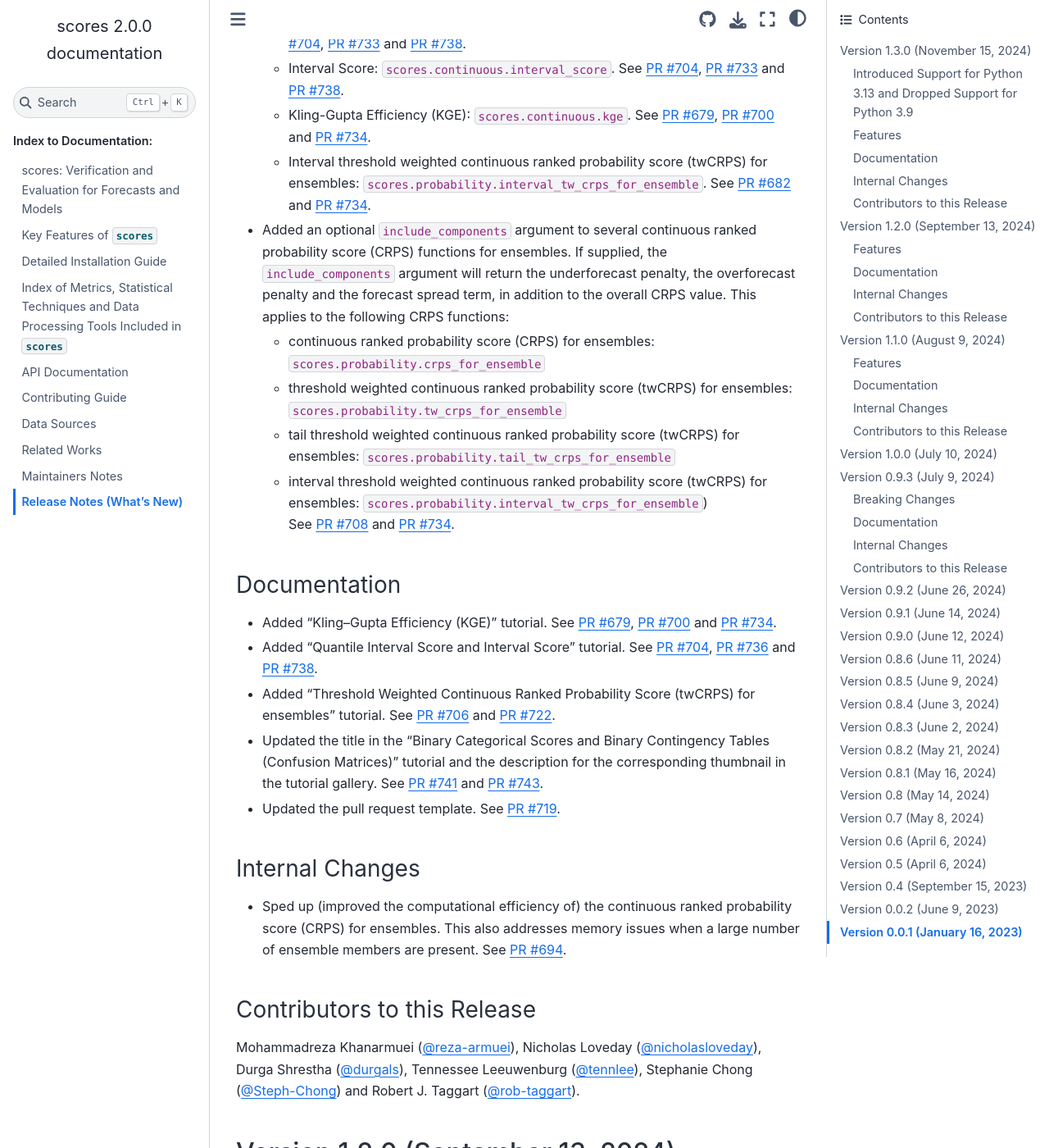
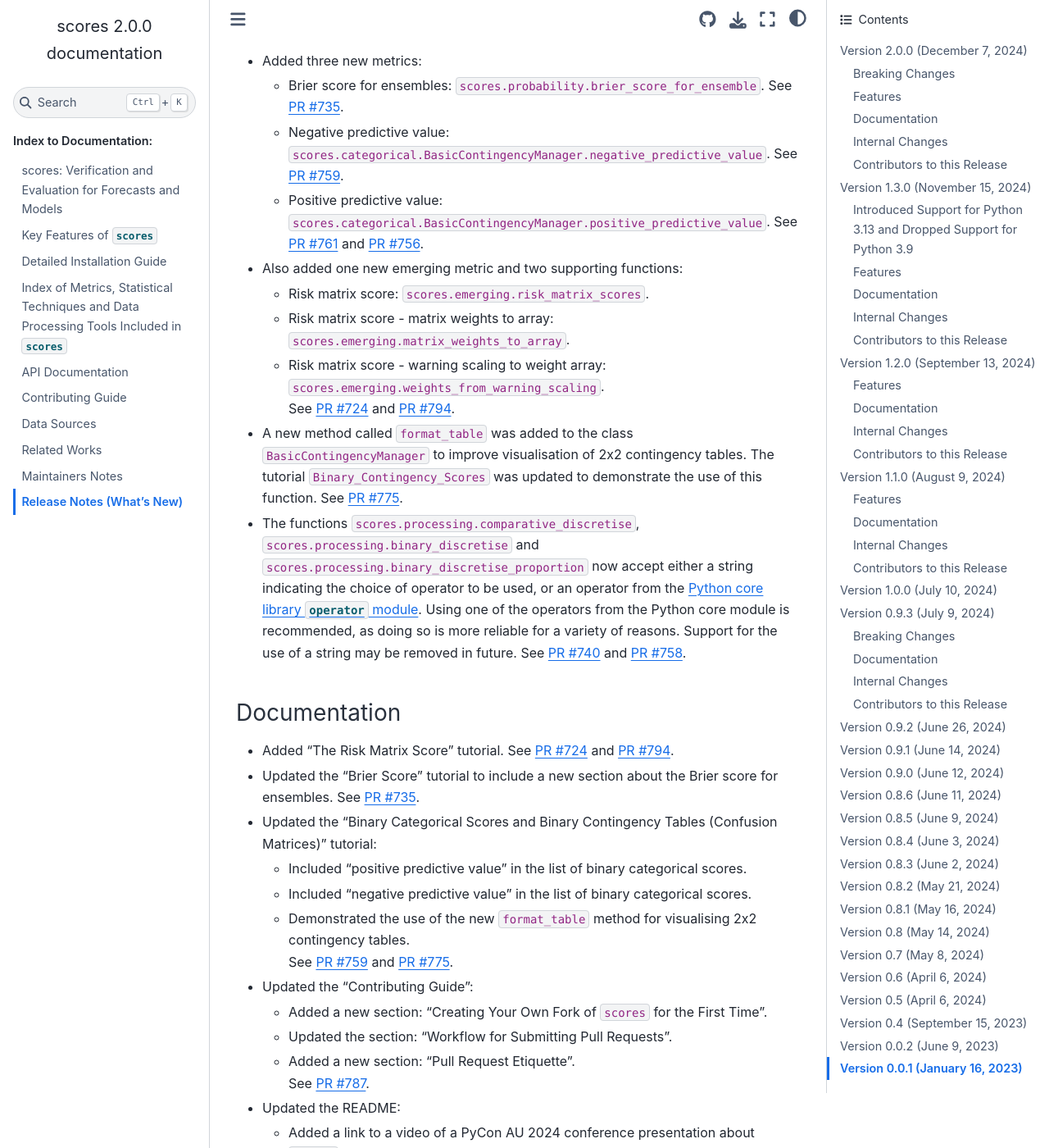
Before and after one commit to nci/scores, a Sphinx documentation site: the page built from docs/release_notes.md, in a window 1280 px wide and 1400 px high, scrolled down 556 px. Shown: the whole window at 82% size. Built offline with Sphinx 7.4.7 and the Sphinx Book theme 1.1.4, drawn with Linux system fonts in a browser that asks for light colours; pages that are not in the unit, such as notebooks, are missing from menus; some of the changed text lies outside the part shown.

Commit message:
Update release notes for version 2.0.0 (#790)

```diff
--- a/docs/release_notes.md
+++ b/docs/release_notes.md
@@ -1,4 +1,59 @@
 # Release Notes (What's New)
+
+## Version 2.0.0 (December 7, 2024)
+
+For a list of all changes in this release, see the [full changelog](https://github.com/nci/scores/compare/1.3.0...2.0.0). Below are the changes we think users may wish to be aware of.
+
+### Breaking Changes
+
+- The function `scores.probability.tw_crps_for_ensemble` previously took an optional (mis-spelled) argument `chainging_func_kwargs`. The spelling has been corrected and the argument is now `chaining_func_kwargs`. See [PR #780](https://github.com/nci/scores/pull/780) and [PR #772](https://github.com/nci/scores/pull/772).
+- For those who develop on `scores`, you will need to update your installion of the `scores` package with `pip install -e .[all]`, to get updated versions of `black`, `pylint` and `mypy`. See [PR #768](https://github.com/nci/scores/pull/768), [PR #769](https://github.com/nci/scores/pull/769) and [PR #771](https://github.com/nci/scores/pull/771).
+
+### Features
+
+- Added three new metrics:
+	- Brier score for ensembles: `scores.probability.brier_score_for_ensemble`. See [PR #735](https://github.com/nci/scores/pull/735).
+	- Negative predictive value: `scores.categorical.BasicContingencyManager.negative_predictive_value`. See [PR #759](https://github.com/nci/scores/pull/759).
+	- Positive predictive value: `scores.categorical.BasicContingencyManager.positive_predictive_value`. See [PR #761](https://github.com/nci/scores/pull/761) and [PR #756](https://github.com/nci/scores/pull/756).
+- Also added one new emerging metric and two supporting functions:
+	- Risk matrix score: `scores.emerging.risk_matrix_scores`.
+	- Risk matrix score - matrix weights to array: `scores.emerging.matrix_weights_to_array`.
+	- Risk matrix score - warning scaling to weight array: `scores.emerging.weights_from_warning_scaling`.
+	See [PR #724](https://github.com/nci/scores/pull/724) and [PR #794](https://github.com/nci/scores/pull/794).
+- A new method called `format_table` was added to the class `BasicContingencyManager` to improve visualisation of 2x2 contingency tables. The tutorial `Binary_Contingency_Scores` was updated to demonstrate the use of this function. See [PR #775](https://github.com/nci/scores/pull/775).
+- The functions `scores.processing.comparative_discretise`, `scores.processing.binary_discretise` and `scores.processing.binary_discretise_proportion` now accept either a string indicating the choice of operator to be used, or an operator from the [Python core library `operator` module](https://docs.python.org/3/library/operator.html). Using one of the operators from the Python core module is recommended, as doing so is more reliable for a variety of reasons. Support for the use of a string may be removed in future. See [PR #740](https://github.com/nci/scores/pull/740) and [PR #758](https://github.com/nci/scores/pull/758).
+
+### Documentation
+
+- Added "The Risk Matrix Score" tutorial. See [PR #724](https://github.com/nci/scores/pull/724) and [PR #794](https://github.com/nci/scores/pull/794).
+- Updated the "Brier Score" tutorial to include a new section about the Brier score for ensembles. See [PR #735](https://github.com/nci/scores/pull/735).
+- Updated the "Binary Categorical Scores and Binary Contingency Tables (Confusion Matrices)"
+  tutorial:
+  - Included "positive predictive value" in the list of binary categorical scores.
+  - Included "negative predictive value" in the list of binary categorical scores.
+  - Demonstrated the use of the new `format_table` method for visualising 2x2 contingency tables.
+  See [PR #759](https://github.com/nci/scores/pull/759) and [PR #775](https://github.com/nci/scores/pull/775).
+- Updated the “Contributing Guide”:
+	- Added a new section: "Creating Your Own Fork of `scores` for the First Time".
+	- Updated the section: "Workflow for Submitting Pull Requests".
+	- Added a new section: "Pull Request Etiquette".
+	See [PR #787](https://github.com/nci/scores/pull/787).
+- Updated the README:
+	- Added a link to a video of a PyCon AU 2024 conference presentation about `scores`. See [PR #783](https://github.com/nci/scores/pull/783).
+	- Added a link to the archives of `scores` on Zenodo. See [PR #784](https://github.com/nci/scores/pull/784).
+- Added `Scoringrules` to "Related Works". See [PR #746](https://github.com/nci/scores/pull/746), [PR #766](https://github.com/nci/scores/pull/766) and [PR #789](https://github.com/nci/scores/pull/789).
+
+### Internal Changes
+
+- Removed scikit-learn as a dependency. `scores` has replaced the use of scikit-learn with a similar function from SciPy (which was an existing `scores` dependency). This change was manually tested and found to be faster. See [PR #774](https://github.com/nci/scores/pull/774).
+- Version pinning of dependencies in release files (the wheel and sdist files used by PyPI and conda-forge) is now managed and set by the `hatch_build` script. This allows development versions to be free-floating, while being more specific about dependencies in releases. The previous process also aimed to do this, but was error-prone. A new entry called `pinned_dependencies` was added to pyproject.toml to specify the release dependencies. See [PR #760](https://github.com/nci/scores/pull/760).
+
+### Contributors to this Release
+
+Arshia Sharma* ([@arshiaar](https://github.com/arshiaar)), A.J. Fisher* ([@AJTheDataGuy](https://github.com/AJTheDataGuy)), Liam Bluett* ([@lbluett](https://github.com/lbluett)), Jinghan Fu* ([@JinghanFu](https://github.com/JinghanFu)), Sam Bishop* ([@techdragon](https://github.com/techdragon)), Robert J. Taggart ([@rob-taggart](https://github.com/rob-taggart)), Tennessee Leeuwenburg ([@tennlee](https://github.com/tennlee)), Stephanie Chong ([@Steph-Chong](https://github.com/Steph-Chong)) and
+Nicholas Loveday ([@nicholasloveday](https://github.com/nicholasloveday)).
+
+\* indicates that this release contains their first contribution to `scores`.
 
 ## Version 1.3.0 (November 15, 2024)
 
```
